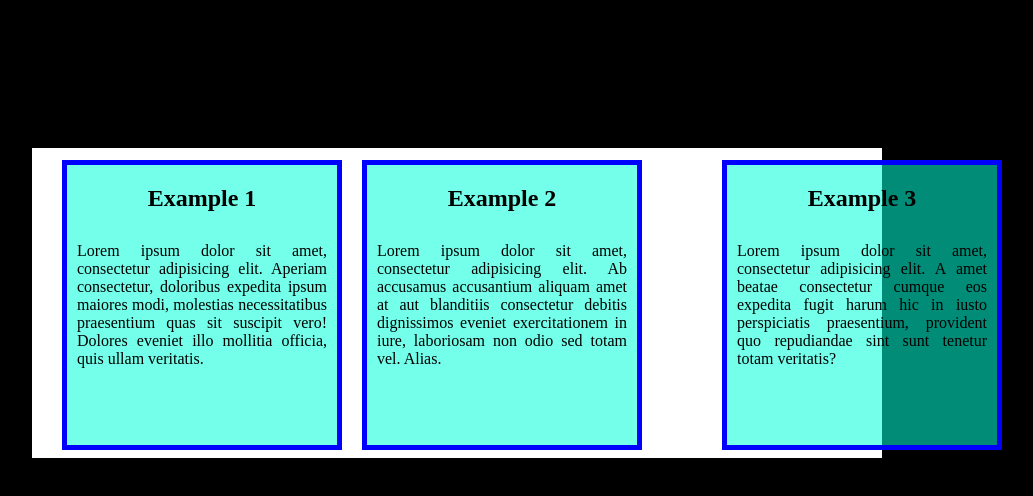
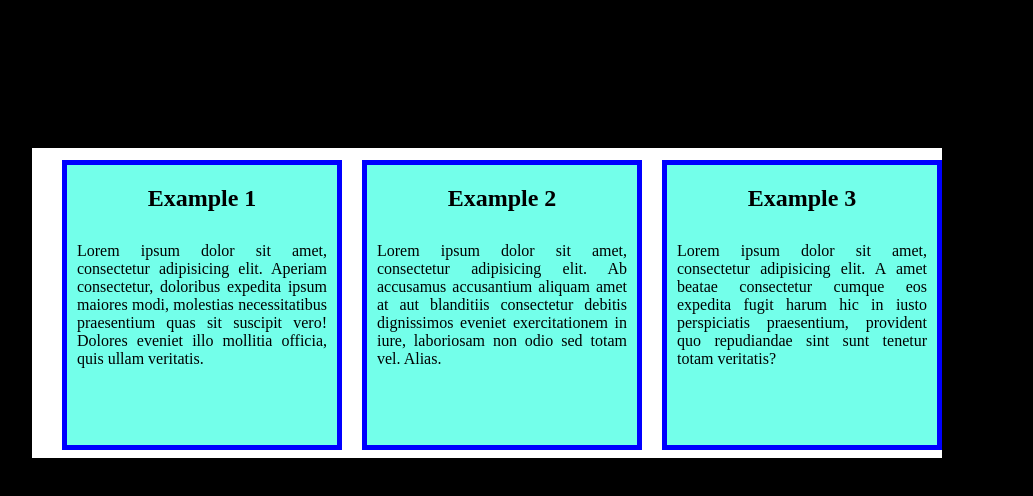
Before and after one commit to BareonZahar/Sait7, a plain HTML site: page index.html in a window 1280 px wide. Shown: the whole page, without its empty margins (178-1211 px from the left). Drawn offline with Linux system fonts and the light colour scheme.

Commit message:
Update dz6.css

```diff
--- a/dz6.css
+++ b/dz6.css
@@ -7,7 +7,7 @@ section{
     height: 310px;
     position: relative;
     margin-left: 200px;
-    margin-right: 210px;
+    margin-right: 150px;
     margin-top: 120px;
 }
 div{
@@ -35,7 +35,7 @@ p{
 .t3{
      background-color: rgba(0, 255, 217, 0.55);
      text-align: justify;
-    margin-left: 690px;
+    margin-left: 630px;
     margin-top: 12px;
 }
 h2{
```
